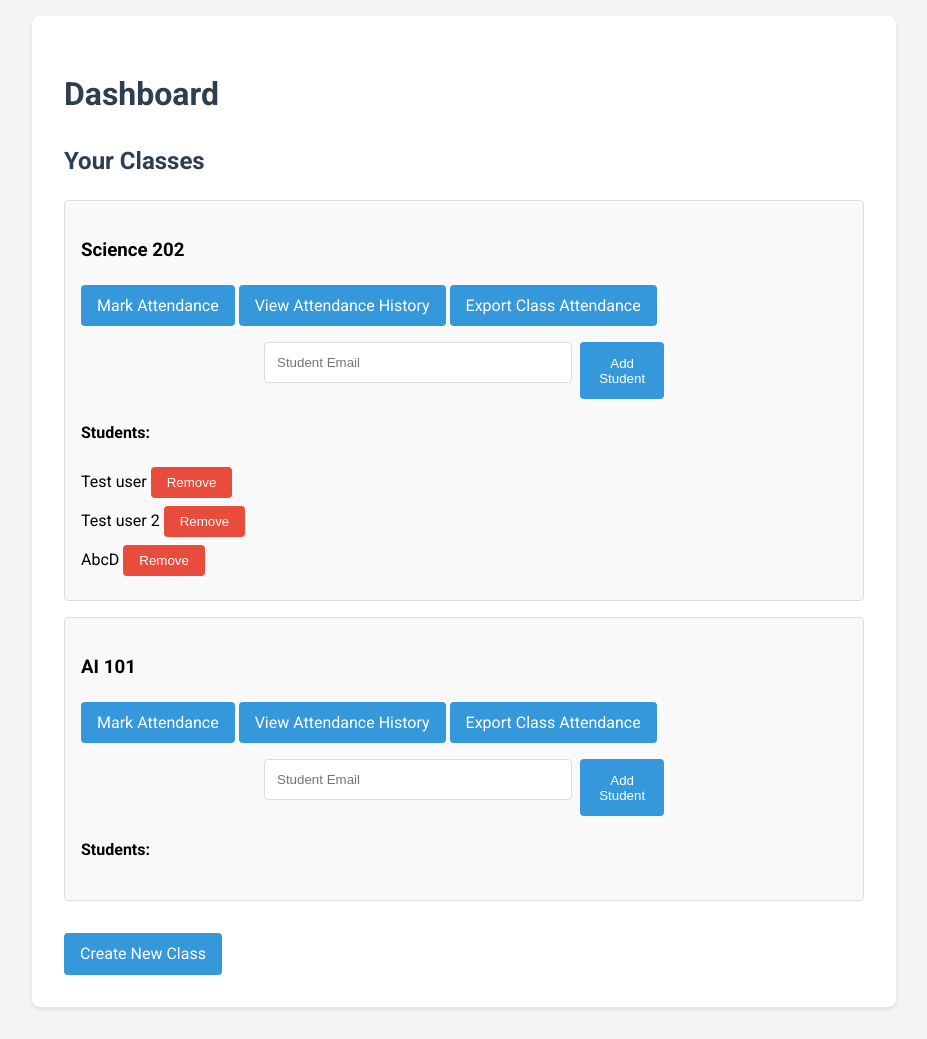
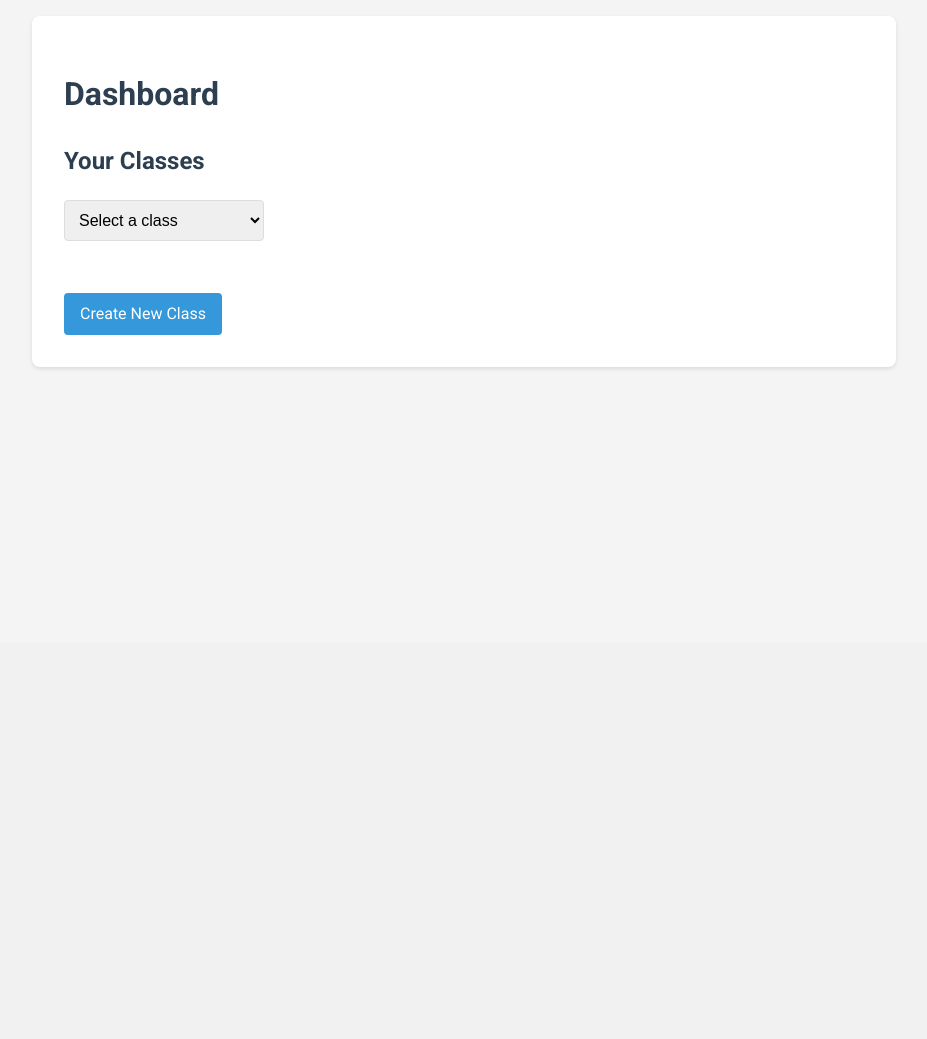
Before and after one commit to Darkstalker007/Computer-Science-IA, a Flask app: page /dashboard in a window 1280 px wide. Shown: the part 157-1196 px from the top of the page, without its empty margins (176-1103 px from the left). After the commit the page ends 525 px from the top, so only its background shows below. Run offline with Flask 3, Linux system fonts and the light colour scheme; a user stored in the database is signed in; data comes from the database, SQL or seed files in the repository; both versions use the stored data as it was after the commit.

Commit message:
Added dropdown

```diff
--- a/static/styles.css
+++ b/static/styles.css
@@ -157,3 +157,21 @@ button:hover {
     margin: 0 auto;
     padding: 20px;
 }
+
+.class-selector {
+    margin: 20px 0;
+}
+
+.class-selector select {
+    padding: 10px;
+    font-size: 16px;
+    border-radius: 4px;
+    width: 200px;
+}
+
+.class-details {
+    margin-top: 20px;
+    padding: 20px;
+    border: 1px solid #ddd;
+    border-radius: 4px;
+}
--- a/templates/dashboard.html
+++ b/templates/dashboard.html
@@ -1,21 +1,30 @@
 {% extends "base.html" %}
-<!--dashboard.html-->
 {% block content %}
     <h1>Dashboard</h1>
 
     {% if current_user.role == 'teacher' %}
         <h2>Your Classes</h2>
-        <ul class="class-list">
+        <div class="class-selector">
+            <select id="classSelect" onchange="showClassDetails(this.value)">
+                <option value="">Select a class</option>
                 {% for class in classes %}
-                <li class="class-item">
+                    <option value="{{ class.id }}">{{ class.name }}</option>
+                {% endfor %}
+            </select>
+        </div>
+
+        {% for class in classes %}
+            <div id="class-{{ class.id }}" class="class-details" style="display: none;">
                 <h3>{{ class.name }}</h3>
                 <a href="{{ url_for('mark_attendance', class_id=class.id) }}" class="btn">Mark Attendance</a>
                 <a href="{{ url_for('attendance_history', class_id=class.id) }}" class="btn btn-info">View Attendance History</a>
                 <a href="{{ url_for('export_class_attendance', class_id=class.id) }}" class="btn btn-primary">Export Class Attendance</a>
+
                 <form method="POST" action="{{ url_for('add_student', class_id=class.id) }}" class="add-student-form">
                     <input type="email" name="student_email" placeholder="Student Email" required>
                     <button type="submit">Add Student</button>
                 </form>
+
                 <h4>Students:</h4>
                 <ul class="student-list">
                     {% for student in class.students %}
@@ -27,9 +36,9 @@
                         </li>
                     {% endfor %}
                 </ul>
-                </li>
+            </div>
         {% endfor %}
-        </ul>
+
         <a href="{{ url_for('create_class') }}" class="btn create-class">Create New Class</a>
     {% else %}        <h2>Your Classes</h2>
         <ul class="class-list">
@@ -40,4 +49,18 @@
             {% endfor %}
         </ul>
     {% endif %}
+
+    <script>
+        function showClassDetails(classId) {
+            // Hide all class details
+            document.querySelectorAll('.class-details').forEach(div => {
+                div.style.display = 'none';
+            });
+
+            // Show selected class details
+            if (classId) {
+                document.getElementById('class-' + classId).style.display = 'block';
+            }
+        }
+    </script>
 {% endblock %}
```
Also changed, not shown: instance/site.db. Lines whose indentation alone changed are shown as unchanged.
